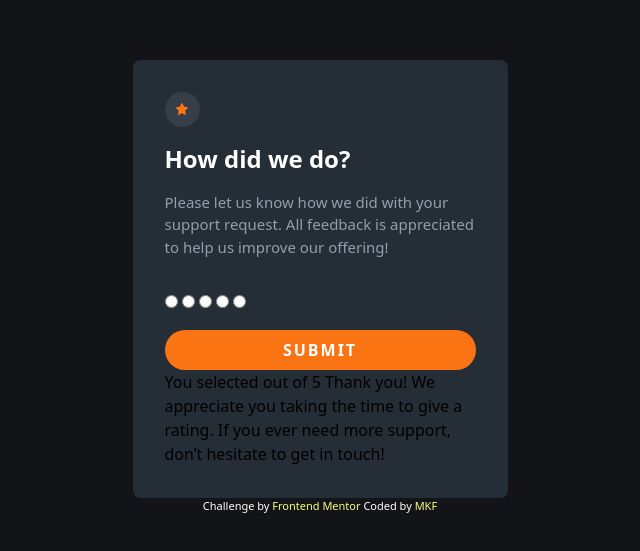
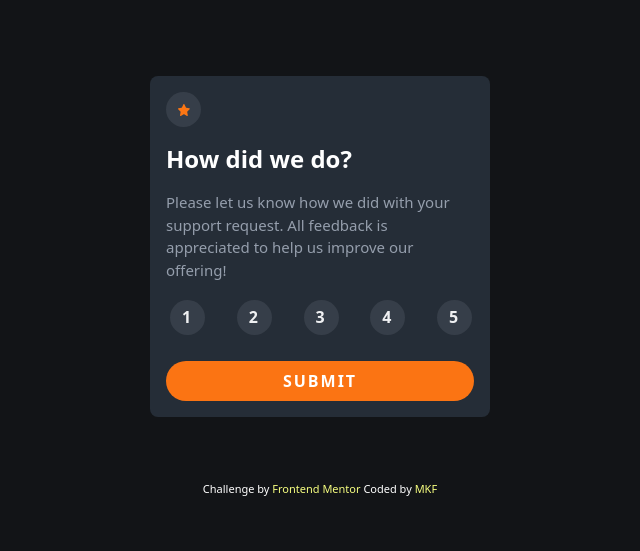
Before and after one commit to javascriptor1/interactive-rating-component-main-tailwincss, a plain HTML site: page index.html in a window 1280 px wide. Shown: the part 113-664 px from the top of the page, without its empty margins (320-960 px from the left). Drawn offline with Linux system fonts and the light colour scheme.

Commit message:
finished accessible radio buttons

```diff
--- a/index.html
+++ b/index.html
@@ -33,7 +33,7 @@
   </head>
   <body class="grid place-content-center min-h-screen bg-VeryDarkBlue">
     <main
-      class="flex flex-col min-w-[320px] max-w-[375px] bg-DarkBlue p-[2rem] rounded-lg"
+      class="flex flex-col w-[340px] max-w-[375px] bg-DarkBlue p-[1rem] rounded-lg"
     >
       <!-- Rating state start -->
       <div
@@ -46,22 +46,39 @@
         />
       </div>
       <h1 class="text-white text-2xl pt-4 font-bold">How did we do?</h1>
-      <p class="text-LightGrey pt-4 text-[15px] pb-8">
+      <p class="text-LightGrey pt-4 text-[15px]">
         Please let us know how we did with your support request. All feedback is
         appreciated to help us improve our offering!
       </p>
 
-      <form action="">
+      <form action="" >
         <fieldset>
-          <legend>
-            <input type="radio" name="rating" value="1" id="one" />
-            <input type="radio" name="rating" value="2" id="two" />
-            <input type="radio" name="rating" value="3" id="three" />
-            <input type="radio" name="rating" value="4" id="four" />
-            <input type="radio" name="rating" value="5" id="five" />
+          <legend >
+            <div class="flex justify-between items-center  min-w-[280px] ml-4">
+              <div class="wrapper-div">
+                <input type="radio" name="rating" value="1" id="one" />
+                <label for="one">1</label>
+              </div>
+              <div class="wrapper-div">
+                <input type="radio" name="rating" value="2" id="two" />
+                <label for="two">2</label>
+              </div>
+              <div class="wrapper-div">
+                <input type="radio" name="rating" value="3" id="three" />
+                <label for="three">3</label>
+              </div>
+              <div class="wrapper-div">
+                <input type="radio" name="rating" value="4" id="four" />
+                <label for="four">4</label>
+              </div>
+              <div class="wrapper-div">
+                <input type="radio" name="rating" value="5" id="five" />
+                <label for="five">5</label>
+              </div>
+            </div>
           </legend>
           <button
-            class="rounded-[9999px] bg-Orange w-full font-bold text-white py-[8px] px-[12px] uppercase tracking-[2px] border-none mt-4"
+            class="rounded-full bg-Orange w-full font-bold text-white py-[8px] px-[12px] uppercase tracking-[2px] border-none mt-8 hover:bg-white hover:text-Orange"
           >
             Submit
           </button>
@@ -71,14 +88,14 @@
       <!-- Rating state end -->
 
       <!-- Thank you state start -->
-      You selected
+      <!-- You selected -->
       <!-- Add rating here -->
-      out of 5 Thank you! We appreciate you taking the time to give a rating. If
-      you ever need more support, don’t hesitate to get in touch!
+      <!-- out of 5 Thank you! We appreciate you taking the time to give a rating. If
+      you ever need more support, don’t hesitate to get in touch! -->
       <!-- Thank you state end -->
     </main>
 
-    <footer class="attribution text-white">
+    <footer class="attribution text-white mt-16">
       Challenge by
       <a href="https://www.frontendmentor.io?ref=challenge" target="_blank"
         >Frontend Mentor</a
--- a/input.css
+++ b/input.css
@@ -1,3 +1,56 @@
 @tailwind base;
 @tailwind components;
 @tailwind utilities;
+
+input[type="radio"] {
+  opacity: 0;
+}
+
+input[type="radio"] + label {
+  position: relative;
+  display: block;
+  cursor: pointer;
+  color: white;
+  z-index: 3;
+  font-weight: bold;
+}
+
+input[type="radio"] + label::before {
+  content: "";
+  position: absolute;
+  display: inline-block;
+  left: -12px;
+  top: -5px;
+  width: 10px;
+  height: 10px;
+  border-radius: 50%;
+  width: 35px;
+  height: 35px;
+  background-color: hsla(217, 12%, 63%, 0.151);
+}
+
+input[type="radio"] + label:hover::before {
+  background-color: hsl(25, 97%, 53%);
+  z-index: -1;
+}
+
+input[type="radio"] + label::after {
+  content: "";
+  position: absolute;
+  display: inline-block;
+  left: -12px;
+  top: -5px;
+  border-radius: 50%;
+  width: 35px;
+  height: 35px;
+  /* background: lightcoral; */
+}
+input[type="radio"]:checked + label::after {
+  background: hsl(217, 12%, 63%);
+  z-index: -1;
+}
+
+input[type="radio"]:focus + label::before {
+  box-shadow: 0 0px 8px hsl(217, 12%, 63%);
+  border: 2px solid hsl(217, 12%, 63%);
+}
```
Also changed, not shown: css/style.css.
